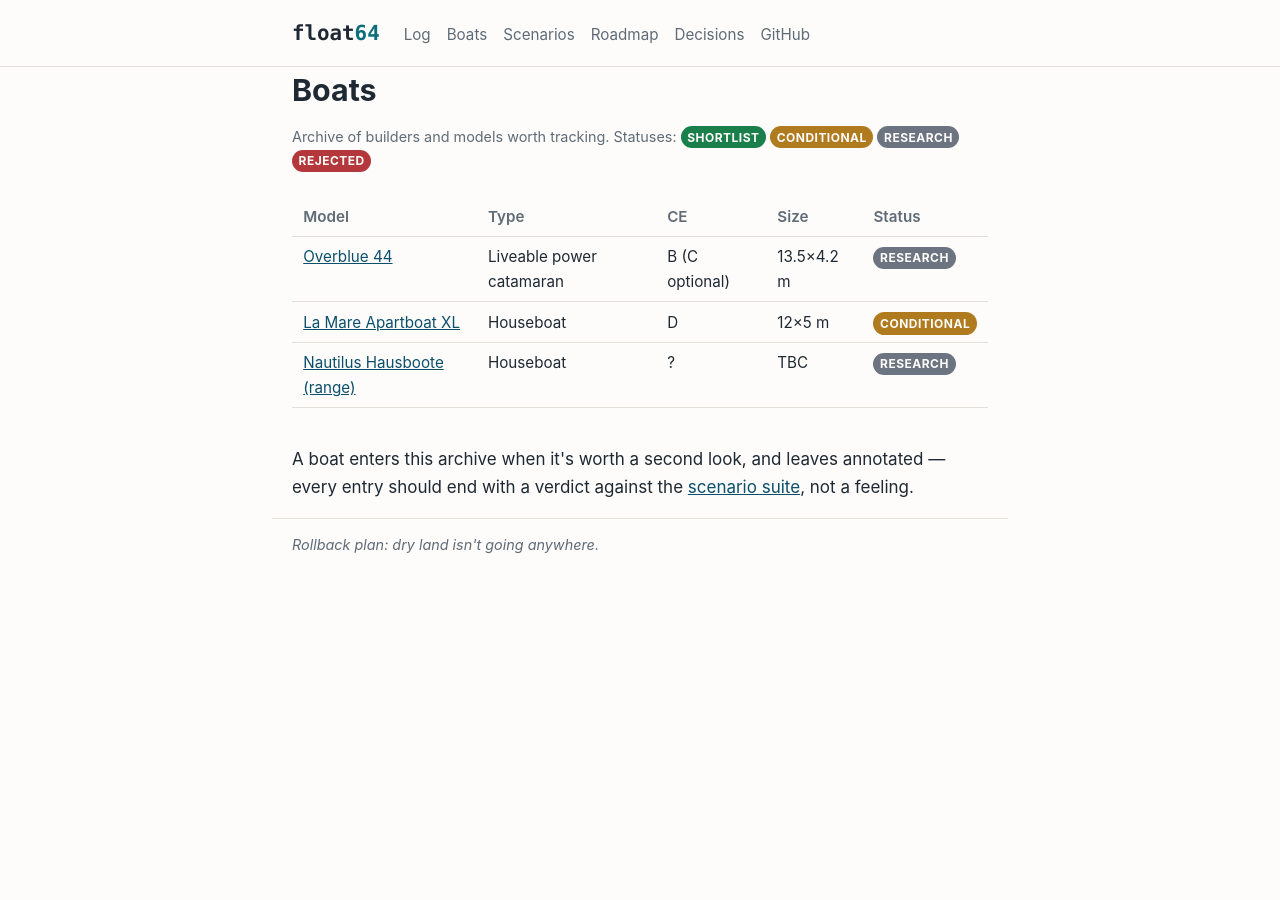
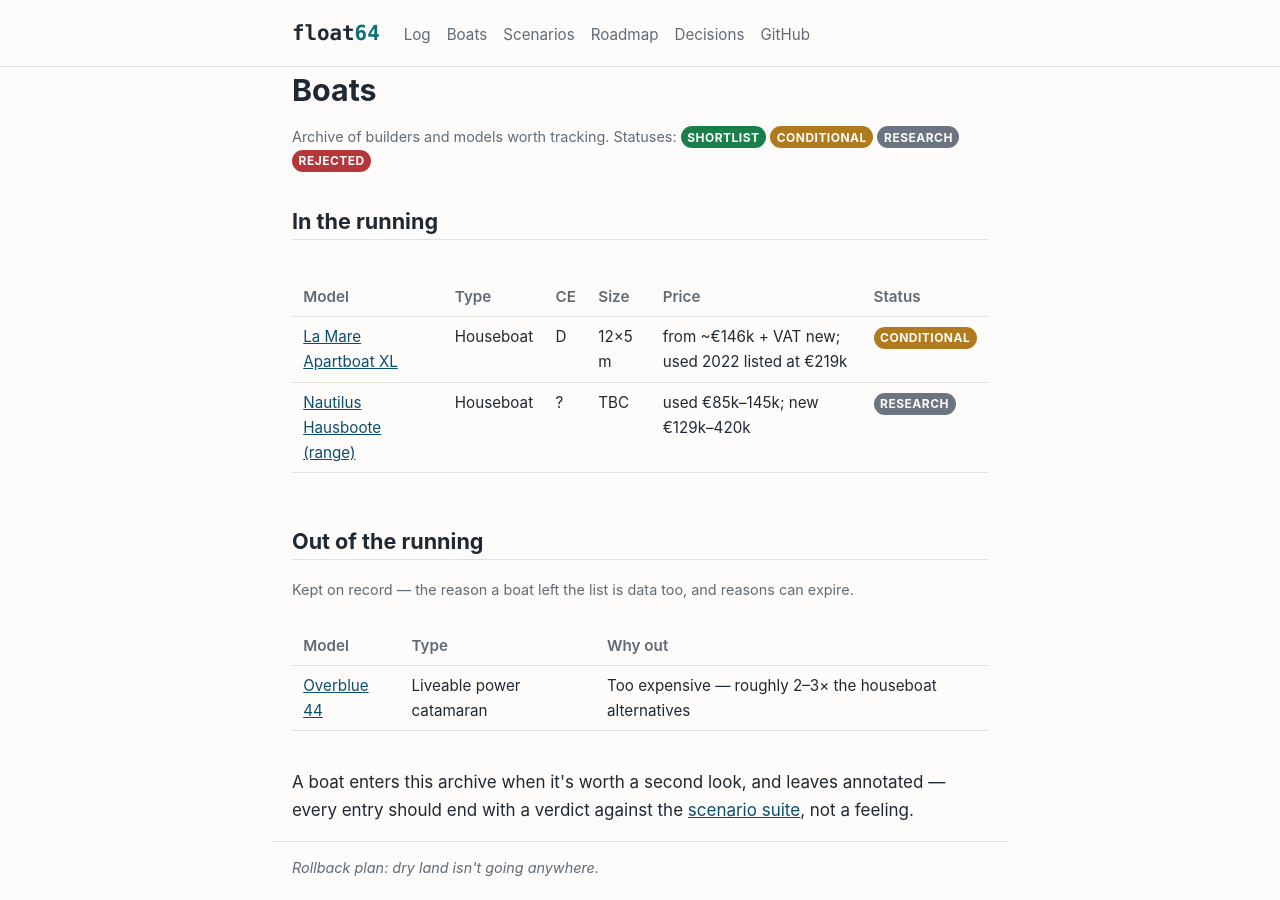
Before and after one commit to pjcorreia/float64, a Jekyll site: the page built from boats/index.html, in a window 1280 px wide. Built offline with Jekyll 4.4.1, drawn with Linux system fonts in a browser that asks for light colours.

Commit message:
Reject Overblue 44 (too expensive); boats index splits candidates from out-of-the-running with reasons
Co-Authored-By: Claude Fable 5 <noreply@anthropic.com>
Claude-Session: https://claude.ai/code/session_01VC2fkXSxEVEbgmJzZZPvQ7

```diff
--- a/_boats/overblue-44.md
+++ b/_boats/overblue-44.md
@@ -8,18 +8,16 @@ beam_m: "4.2"
 draft_m: "1.3"
 speed_kn: "16 max, ~7–8 cruise"
 engines: 2× 75 hp
-status: research
+status: rejected
+rejected_reason: "Too expensive — roughly 2–3× the houseboat alternatives"
 price: "used 2017 listed ~US$429k; new TBC"
 website: https://www.overblue-yachts.com
 ---
 
-The main candidate for the *other* branch of [DEC-004](../plans/decisions.md): if Oeiras (and the estuary mouth) is a Must, the platform needs real seaworthiness without giving up apartment-grade living space. Power cats in this class aim at exactly that trade.
+**OUT OF THE RUNNING (2026-07-29): too expensive.** At ~2–3× the price of the houseboat alternatives (used 2017 listed ~US$429k vs Apartboat XL from ~€146k), it fails [SCN-013](../_scenarios/scn-013-the-real-monthly-burn.md) before that scenario is even run. Kept in the archive because the *reason* matters: it was the champion of [DEC-004](../plans/decisions.md)'s option A (seaworthy platform for an Oeiras base), and its rejection means **option A currently has no affordable candidate** — if Oeiras is to stay in play, the archive needs a used trawler or motorsailer in the €100–150k class instead.
+
+Was the main candidate for the *other* branch of DEC-004: if Oeiras (and the estuary mouth) is a Must, the platform needs real seaworthiness without giving up apartment-grade living space. Power cats in this class aim at exactly that trade — at a price.
 
 **Market data (2026-07-29):** the seaworthiness box is emphatically ticked — **CE category B standard** (Force 8+, 4 m waves), far beyond the CE-C the estuary mouth demands ([MBY review](https://www.mby.com/reviews/flybridges/overblue-44-review), [TradeABoat](https://www.tradeaboat.com.au/news-reviews/6705-overblue-44-houseboat)). 13.5 m × 4.2 m, twin 75 hp, 16 kn top, ~1000 nm range on 400 l. The 4.2 m beam is *narrower* than the Apartboat XL's 5 m — an easier berth conversation. But: 1.3 m draft (vs 0.5), and a [used 2017 listed at ~US$429k](https://www.yachtworld.com/yacht/2017-overblue-44-powercat-8256247/) — roughly **2–3× the La Mare**. At 13.5 m it also requires Patrão Local, not Marinheiro ([courses research](../research/courses-and-licences.md)).
 
-**Still to research:**
-
-- New-build price and the used market in *Europe* (the 2017 listing is one data point, wrong continent).
-- Whether the living space actually competes with a houseboat's, or just photographs well — needs a visit.
-- Smaller sibling (Overblue 37?) as a price-reality check.
-- Running costs: two engines, more systems — feeds [SCN-013](../_scenarios/scn-013-the-real-monthly-burn.md).
+**Reinstatement condition:** a European used example at houseboat money (≤ ~€180k) would reopen the file — the CE-B certification and 4.2 m beam remain genuinely attractive.
--- a/_layouts/boat.html
+++ b/_layouts/boat.html
@@ -11,6 +11,7 @@ layout: default
     {% if page.draft_m %}<tr><th>Draft</th><td>{{ page.draft_m }} m</td></tr>{% endif %}
     {% if page.speed_kn %}<tr><th>Speed</th><td>{{ page.speed_kn }} kn</td></tr>{% endif %}
     {% if page.engines %}<tr><th>Engines</th><td>{{ page.engines }}</td></tr>{% endif %}
+    {% if page.rejected_reason %}<tr><th>Why out</th><td>{{ page.rejected_reason }}</td></tr>{% endif %}
     {% if page.price %}<tr><th>Price</th><td>{{ page.price }}</td></tr>{% endif %}
     {% if page.website %}<tr><th>Website</th><td><a href="{{ page.website }}">{{ page.website }}</a></td></tr>{% endif %}
   </table>
--- a/boats/index.html
+++ b/boats/index.html
@@ -3,19 +3,43 @@ title: Boats
 ---
 <h1>Boats</h1>
 <p class="meta">Archive of builders and models worth tracking. Statuses: <span class="badge shortlist">shortlist</span> <span class="badge conditional">conditional</span> <span class="badge research">research</span> <span class="badge rejected">rejected</span></p>
+
+{% assign boats = site.boats | sort: "model" %}
+{% assign active = boats | where_exp: "b", "b.status != 'rejected'" %}
+{% assign rejected = boats | where_exp: "b", "b.status == 'rejected'" %}
+
+<h2>In the running</h2>
 <div class="table-scroll">
 <table>
-  <tr><th>Model</th><th>Type</th><th>CE</th><th>Size</th><th>Status</th></tr>
-  {% assign boats = site.boats | sort: "model" %}
-  {% for b in boats %}
+  <tr><th>Model</th><th>Type</th><th>CE</th><th>Size</th><th>Price</th><th>Status</th></tr>
+  {% for b in active %}
   <tr>
     <td><a href="{{ b.url | relative_url }}">{{ b.builder }} {{ b.model }}</a></td>
     <td>{{ b.type }}</td>
     <td>{{ b.ce_category | default: "?" }}</td>
     <td>{% if b.length_m %}{{ b.length_m }}×{{ b.beam_m }} m{% else %}TBC{% endif %}</td>
+    <td>{{ b.price | default: "TBC" }}</td>
     <td><span class="badge {{ b.status }}">{{ b.status }}</span></td>
   </tr>
   {% endfor %}
 </table>
 </div>
+
+{% if rejected.size > 0 %}
+<h2>Out of the running</h2>
+<p class="meta">Kept on record — the reason a boat left the list is data too, and reasons can expire.</p>
+<div class="table-scroll">
+<table>
+  <tr><th>Model</th><th>Type</th><th>Why out</th></tr>
+  {% for b in rejected %}
+  <tr>
+    <td><a href="{{ b.url | relative_url }}">{{ b.builder }} {{ b.model }}</a></td>
+    <td>{{ b.type }}</td>
+    <td>{{ b.rejected_reason }}</td>
+  </tr>
+  {% endfor %}
+</table>
+</div>
+{% endif %}
+
 <p>A boat enters this archive when it's worth a second look, and leaves annotated — every entry should end with a verdict against the <a href="{{ '/scenarios/' | relative_url }}">scenario suite</a>, not a feeling.</p>
```
